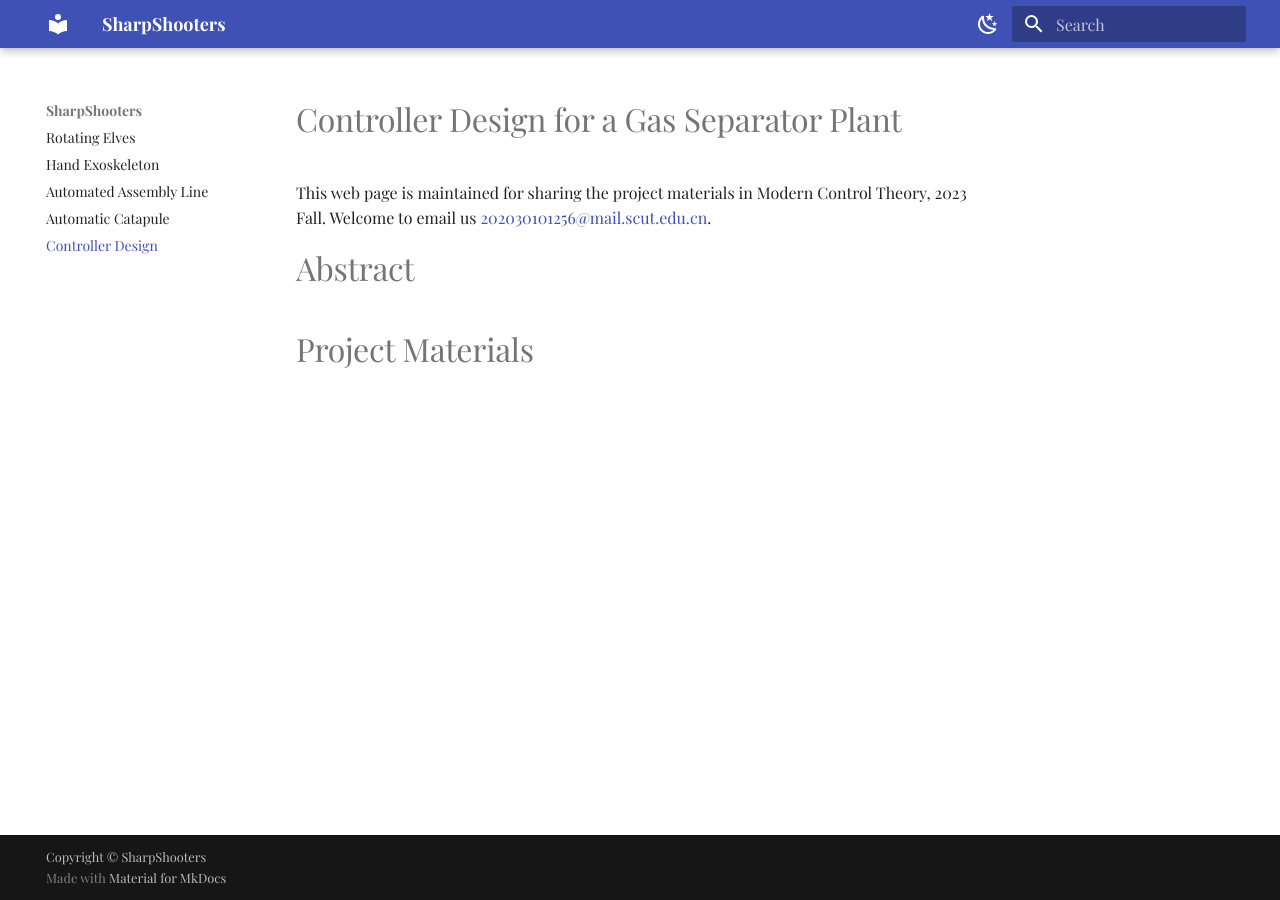
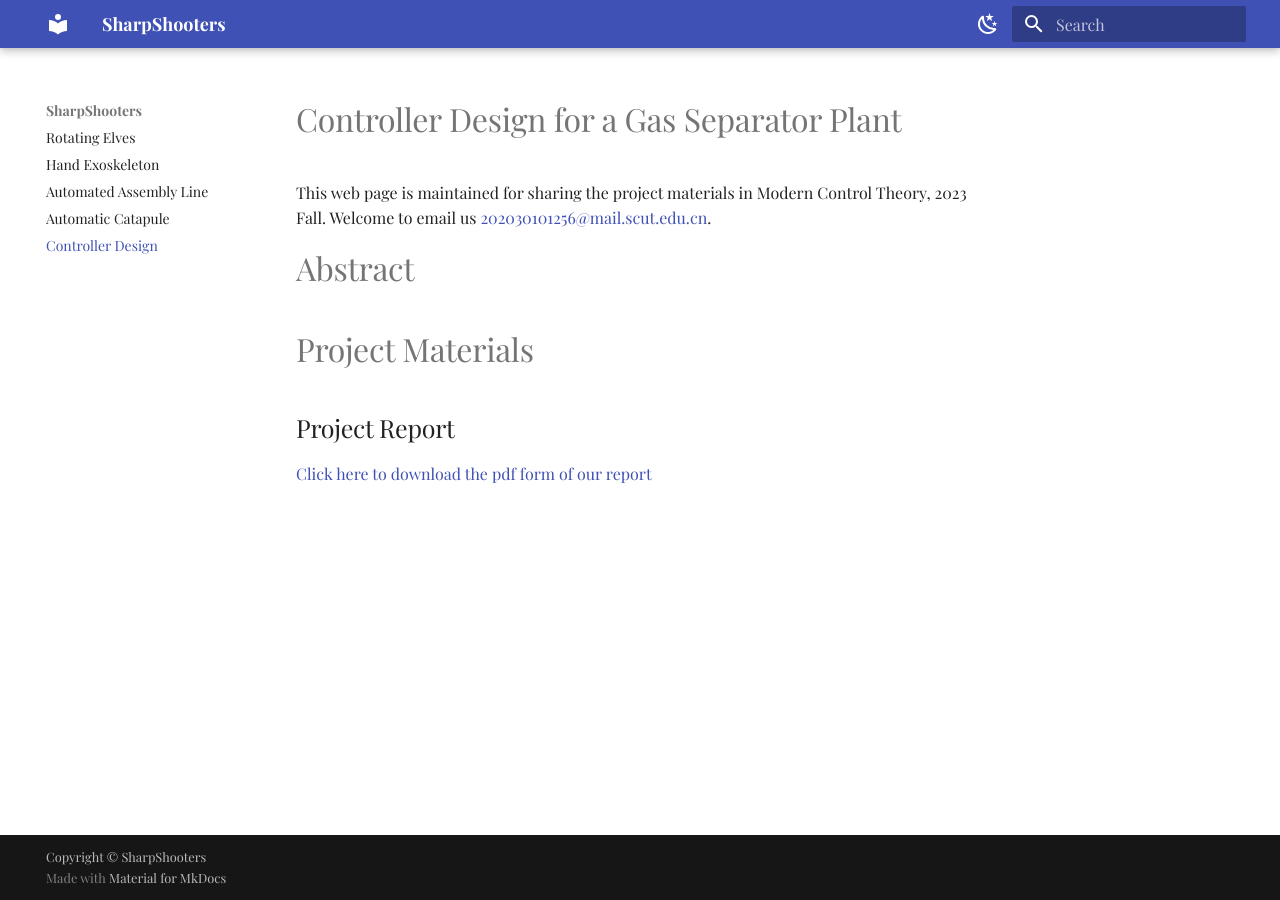
Before and after one commit to GuanQinG-GitHub/Rotating-Elves, an MkDocs documentation site: the page built from docs/Controller_Design.md, in a window 1280 px wide. Built offline with MkDocs 1.6.1 and Material for MkDocs 9.7.7, drawn with Linux system fonts in a browser that asks for light colours; some web fonts are replaced.

Commit message:
Update Controller_Design.md

```diff
--- a/docs/Controller_Design.md
+++ b/docs/Controller_Design.md
@@ -4,3 +4,5 @@ This web page is maintained for sharing the project materials in Modern Control
 # Abstract
 
 # Project Materials
+## Project Report
+[Click here to download the pdf form of our report](Controller Design/Project_Report_for_Modern_Control_Theory_SharpShooters.pdf)
```
